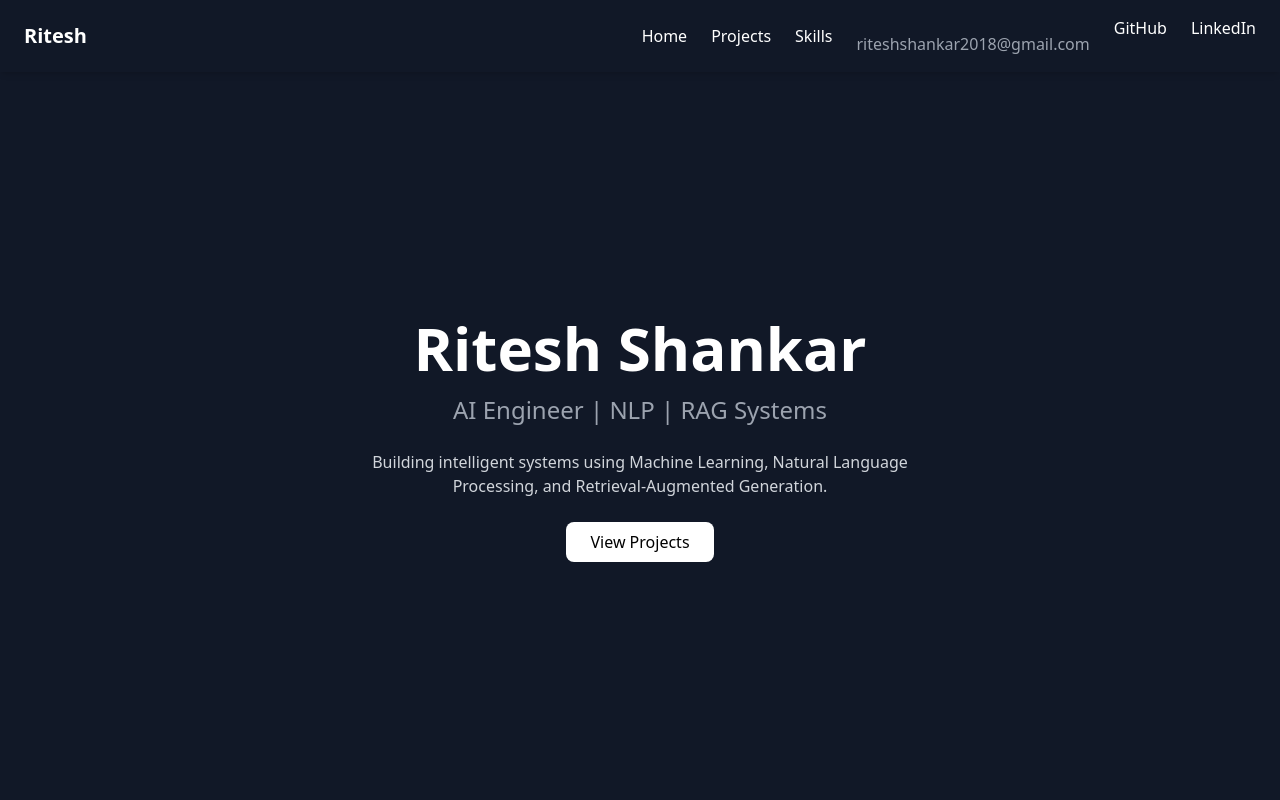
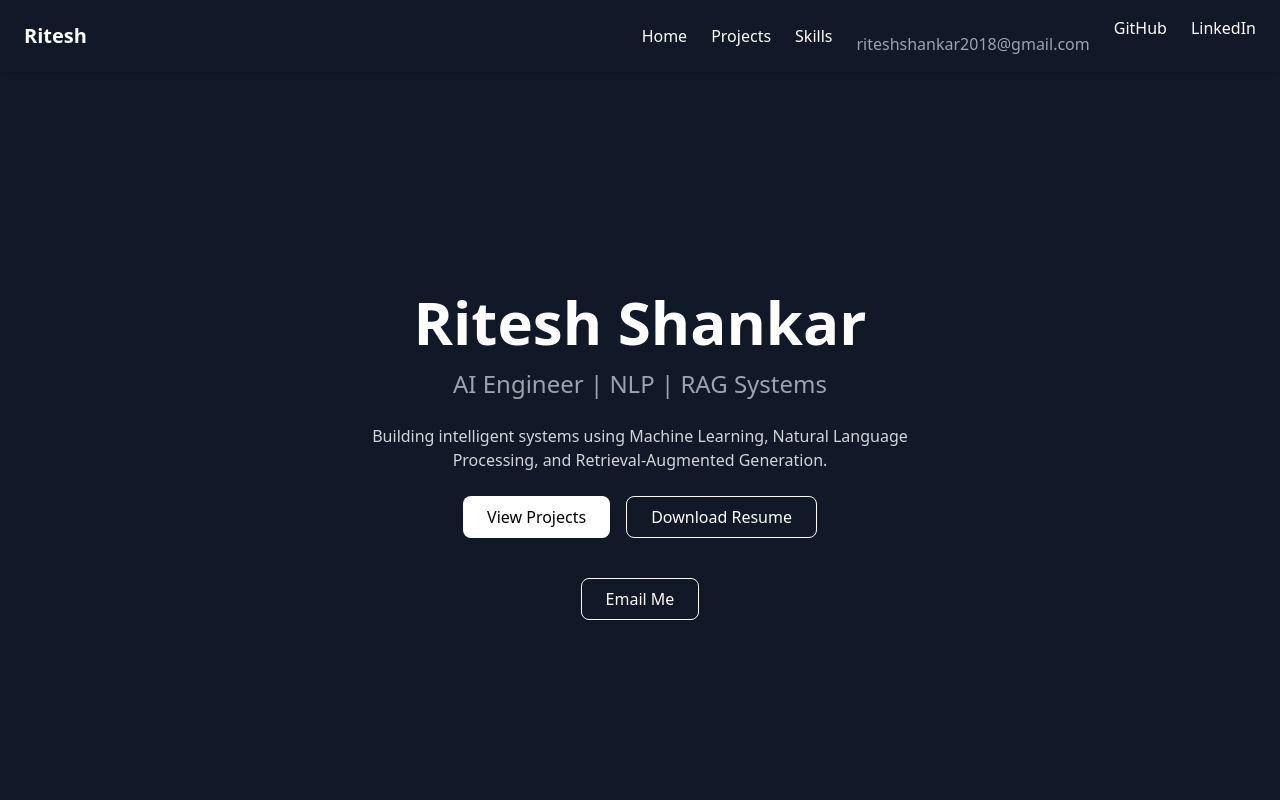
Before and after one commit to Ritesh02s/portfoli-site, a React (Vite) app: page / in a window 1280 px wide. Shown: the top 800 px of the page. Built offline with nearby package versions, Linux system fonts and the light colour scheme.

Commit message:
email updated

```diff
--- a/src/App.jsx
+++ b/src/App.jsx
@@ -47,7 +47,7 @@ function App() {
       {/* Hero */}
       <section
         id="hero"
-        className="flex flex-col justify-center items-center h-screen text-center px-4 pt-20"
+        className="flex flex-col justify-center items-center min-h-screen text-center px-4 pt-28"
       >
         <motion.h1
           initial={{ opacity: 0, y: -50 }}
@@ -77,13 +77,34 @@ function App() {
           Processing, and Retrieval-Augmented Generation.
         </motion.p>
 
-        <motion.button
+        {/* Buttons */}
+        <div className="flex flex-wrap justify-center gap-4 mb-6">
+          <motion.button
+            whileHover={{ scale: 1.1 }}
+            onClick={() => scrollToSection("projects")}
+            className="bg-white text-black px-6 py-2 rounded-lg font-medium"
+          >
+            View Projects
+          </motion.button>
+
+          <motion.a
+            whileHover={{ scale: 1.1 }}
+            href="/resume.pdf"
+            download
+            className="border border-white px-6 py-2 rounded-lg hover:bg-white hover:text-black"
+          >
+            Download Resume
+          </motion.a>
+        </div>
+
+        {/* Email */}
+        <motion.a
           whileHover={{ scale: 1.1 }}
-          onClick={() => scrollToSection("projects")}
-          className="bg-white text-black px-6 py-2 rounded-lg font-medium"
+          href="mailto:riteshshankar2018@gmail.com?subject=Portfolio%20Contact"
+          className="mt-4 border border-white px-6 py-2 rounded-lg hover:bg-white hover:text-black transition"
         >
-          View Projects
-        </motion.button>
+          Email Me
+        </motion.a>
       </section>
 
       {/* Projects */}
```
